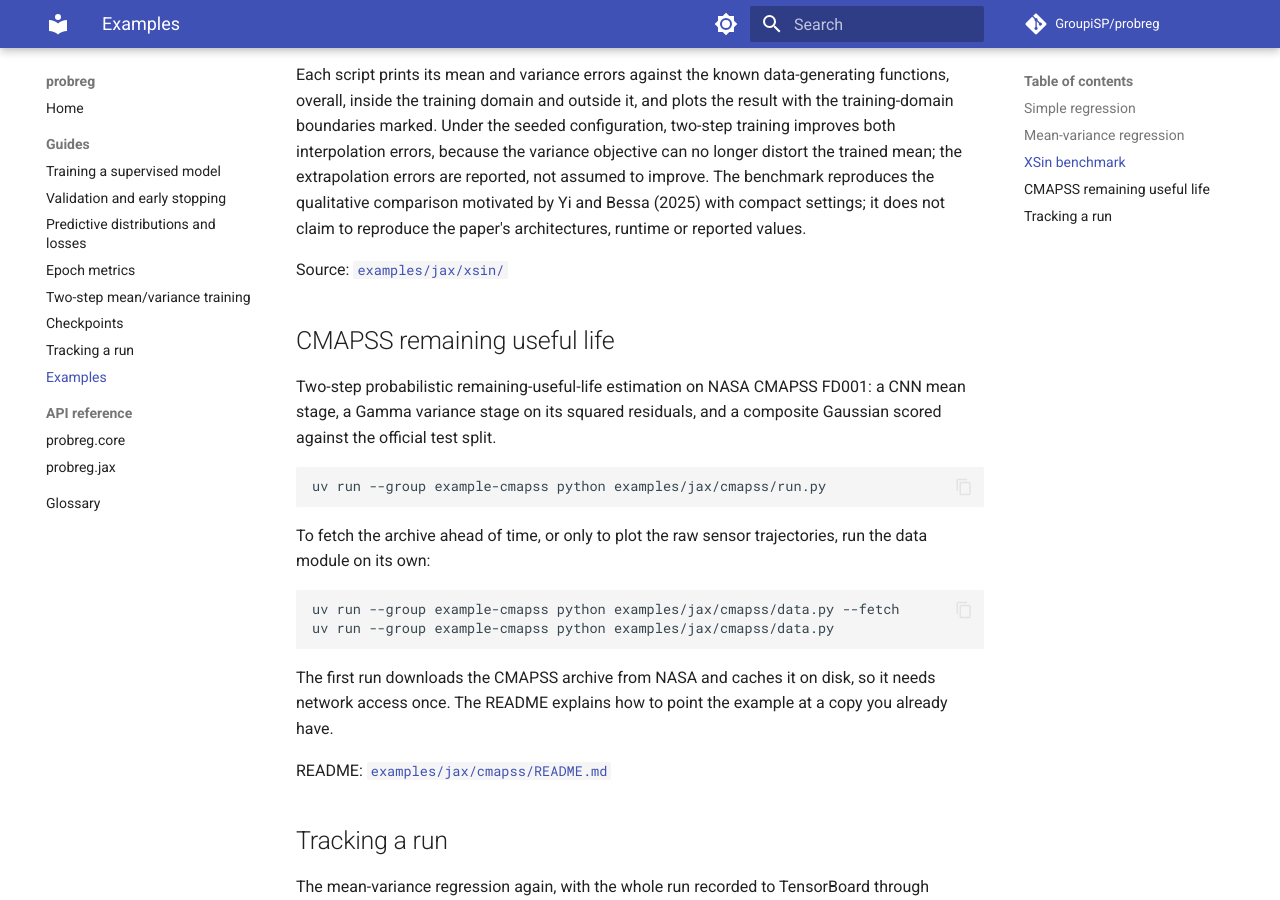
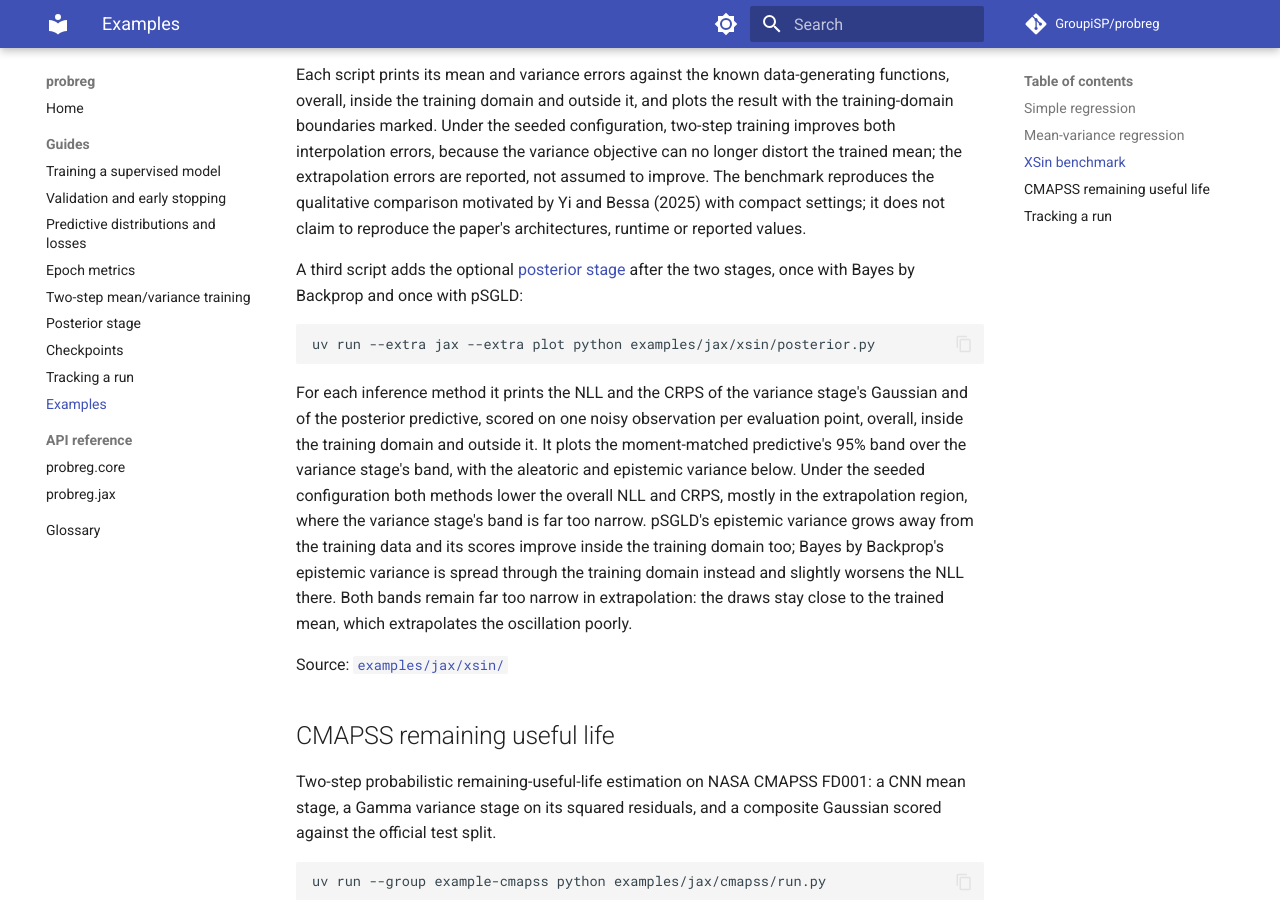
Before and after one commit to GroupiSP/probreg, an MkDocs documentation site: the page built from docs_site/guides/examples.md, in a window 1280 px wide and 900 px high, scrolled down 1128 px. Built offline with MkDocs 1.6.1 and Material for MkDocs 9.7.7, drawn with Linux system fonts in a browser that asks for light colours; comment, search, counter and statistics services are not loaded.

Commit message:
docs(guide): add the Posterior stage guide and the xsin posterior example
Explains when to add the stage, its terms, the three-stage restore order and
how to choose between Bayes by Backprop and pSGLD.

Co-Authored-By: Claude Opus 5.5 <noreply@anthropic.com>

````diff
--- a/docs_site/guides/examples.md
+++ b/docs_site/guides/examples.md
@@ -61,6 +61,26 @@ reproduces the qualitative comparison motivated by Yi and Bessa (2025) with
 compact settings; it does not claim to reproduce the paper's architectures,
 runtime or reported values.
 
+A third script adds the optional [posterior stage](posterior-stage.md) after
+the two stages, once with Bayes by Backprop and once with pSGLD:
+
+```bash
+uv run --extra jax --extra plot python examples/jax/xsin/posterior.py
+```
+
+For each inference method it prints the NLL and the CRPS of the variance
+stage's Gaussian and of the posterior predictive, scored on one noisy
+observation per evaluation point, overall, inside the training domain and
+outside it. It plots the moment-matched predictive's 95% band over the variance
+stage's band, with the aleatoric and epistemic variance below. Under the
+seeded configuration both methods lower the overall NLL and CRPS, mostly
+in the extrapolation region, where the variance stage's band is far too narrow.
+pSGLD's epistemic variance grows away from the training data and its scores
+improve inside the training domain too; Bayes by Backprop's epistemic variance
+is spread through the training domain instead and slightly worsens the NLL
+there. Both bands remain far too narrow in extrapolation: the draws stay close
+to the trained mean, which extrapolates the oscillation poorly.
+
 Source:
 [`examples/jax/xsin/`](https://github.com/GroupiSP/probreg/tree/main/examples/jax/xsin)
 
--- a/mkdocs.yml
+++ b/mkdocs.yml
@@ -17,6 +17,7 @@ nav:
       - Predictive distributions and losses: guides/distributions-and-losses.md
       - Epoch metrics: guides/epoch-metrics.md
       - Two-step mean/variance training: guides/two-step-training.md
+      - Posterior stage: guides/posterior-stage.md
       - Checkpoints: guides/checkpoints.md
       - Tracking a run: guides/tracking.md
       - Examples: guides/examples.md
````
Also changed, not shown: docs_site/guides/posterior-stage.md (added, +201 -0 lines).
